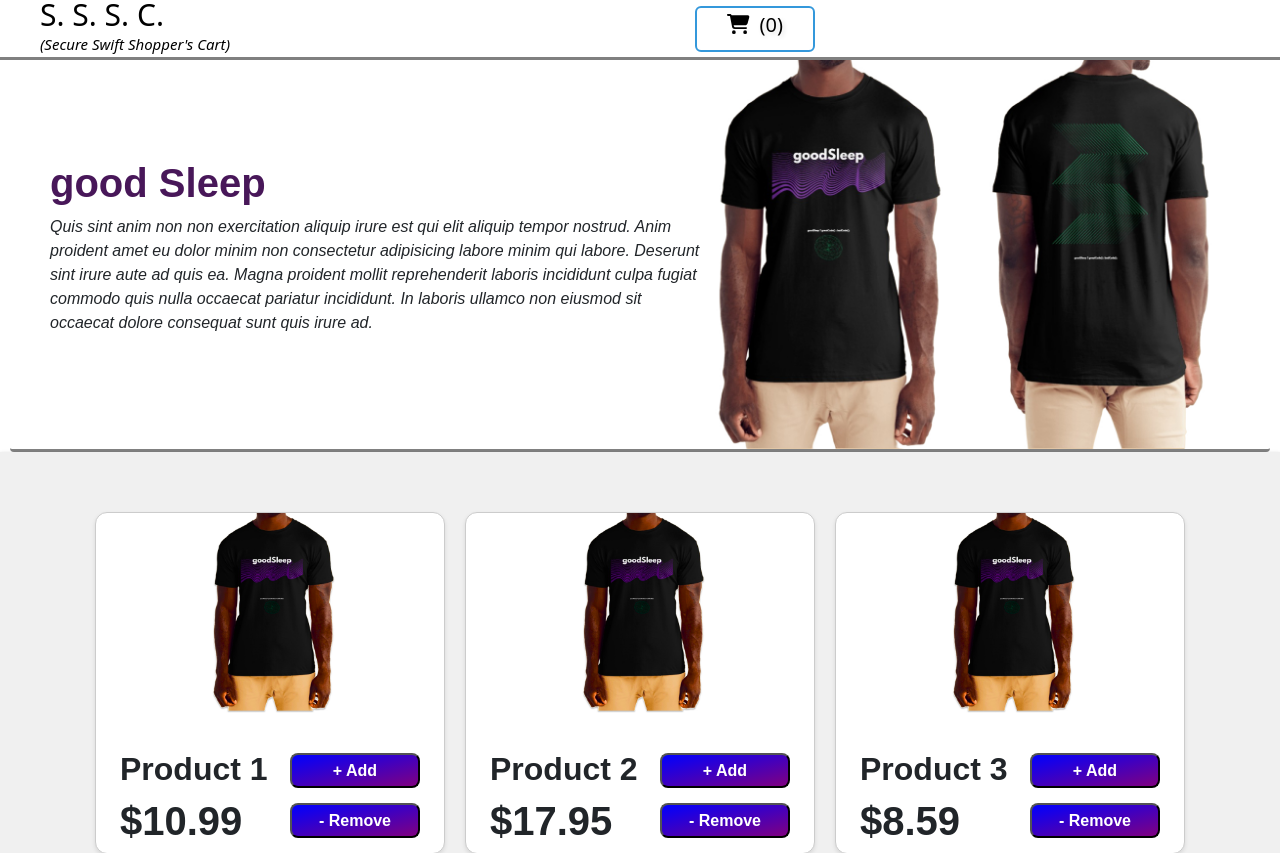
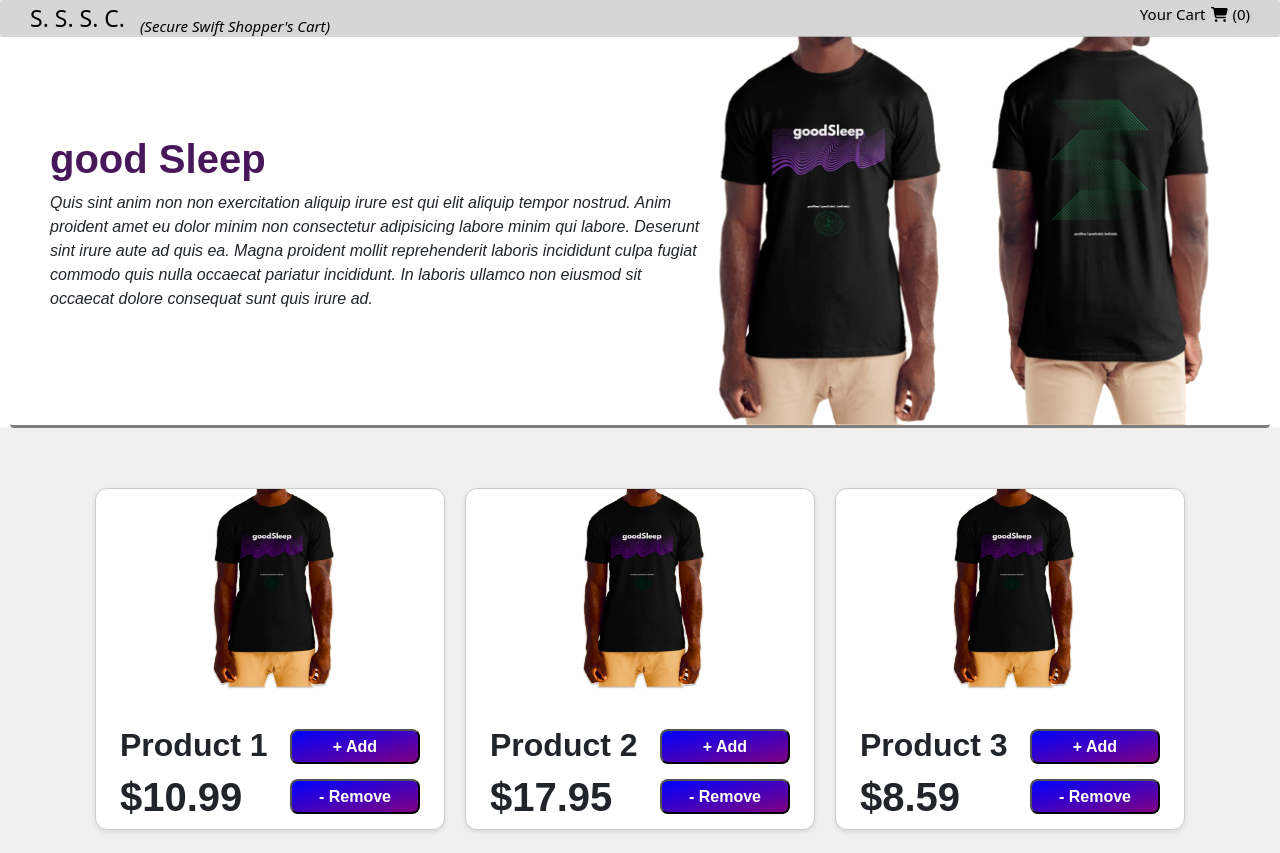
Before and after one commit to grantGCode/Shopping-Cart-Application-Frontend, a React (Create React App) app: page / in a window 1280 px wide. Shown: the top 853 px of the page. Built offline with nearby package versions, Linux system fonts and the light colour scheme.

Commit message:
style Navbar for desktop and laptop view

```diff
--- a/src/components/Container.styled.js
+++ b/src/components/Container.styled.js
@@ -27,7 +27,7 @@ export const DesktopContainer = styled.div`
   @media ${device.laptop} {
     display: flex;
     align-items: center;
-    margin-top: 60px;
+    margin-top: 36px;
     margin-left: 10px;
     margin-right: 10px;
     padding-left: 40px;
@@ -37,7 +37,15 @@ export const DesktopContainer = styled.div`
   }
 
   @media ${device.desktop} {
-
+    display: flex;
+    align-items: center;
+    margin-top: 36px;
+    margin-left: 10px;
+    margin-right: 10px;
+    padding-left: 40px;
+    padding-right: 40px;
+    border-bottom: 3px solid gray;
+    border-radius: 4px
   }
 `;
 
@@ -57,14 +65,25 @@ export const ProductImage =styled.img`
   }
 
   @media ${device.desktop} {
-
+    display: flex;
+    max-width: 830px;
+    max-height: 990px;
   }
 `;
 
 export const Info = styled.div`
-  display: flex;
-  flex-direction: column;
-  justify-content: space-between;
+
+  @media ${device.laptop} {
+    display: flex;
+    flex-direction: column;
+    justify-content: space-between;
+  }
+
+  @media ${device.desktop} {
+    display: flex;
+    flex-direction: column;
+    justify-content: space-between;
+  }
 `;
 
 export const BrandName = styled.h1`
--- a/src/components/navbar/Navbar.styles.js
+++ b/src/components/navbar/Navbar.styles.js
@@ -34,22 +34,26 @@ export const NavbarContainer = styled.nav`
 
     @media ${device.laptop} {
         display: flex;
-        justify-content: space-between;
-        align-items: center;
-        background-color: white;
-        border-bottom: 3px solid gray;
+        justify-content: end;
         width: 100%;
-        height: 60px;
+        height: 37px;
         position: fixed;
         top: 0;
         left: 0;
+        background-color: rgba(200, 200, 200, 0.75);
+        border-radius: 2px;
     }
 
-    @media ${device.desktop} {
+    @media ${device.desktop}
         display: flex;
-        justify-content: space-between;
+        justify-content: end;
+        width: 100%;
+        height: 37px;
         position: fixed;
         top: 0;
+        left: 0;
+        background-color: rgba(200, 200, 200, 0.75);
+        border-radius: 2px;
     }
     `;
 
@@ -64,71 +68,58 @@ export const TitleContainer = styled.div`
 
     @media ${device.laptop} {
         display: block;
-        padding-left: 40px;
-        color: Black;
-
+        display: flex;
+        padding-left: 30px;
+        position: fixed;
+        left: 0;
+        color: black;
 
         h1 {
             display: flex;
-            justify-content: start;
             align-items: center;
             margin-bottom: 0px;
-            font-size: 30px;
-            text-align: center;
+            font-size: 23px;
         }
 
         p {
             display: flex;
-            // justify-content: center;
-            margin-bottom: 5px;
+            margin-top: 15px;
+            margin-bottom: 0px;
+            padding-left: 15px;
             font-size: 15px;
             font-style: italic;
-        }
-
-        h1, p {
-            // max-width: 500px;
-            // font-size: 1.5em;
-            // text-align: end;
         }
     }
 
     @media ${device.desktop} {
-        color: white;
-
-        h1, p {
-          margin: 0;
-        }
+        display: block;
+        display: flex;
+        position: fixed;
+        left: 0;
+        color: black;
 
         h1 {
             display: flex;
-            justify-content: start;
-            font-size: 4em;
-            text-align: center;
+            align-items: center;
+            margin-bottom: 0px;
+            font-size: 30px;
         }
 
         p {
             display: flex;
-          justify-content: start;
-          font-size: 1em;
+            margin-top: 15px;
+            margin-bottom: 0px;
+            padding-left: 15px;
+            font-size: 15px;
             font-style: italic;
         }
-
-        h1, p {
-            max-width: 500px;
-            padding-left: 5px;
-            font-size: 1.5em;
-            text-align: end;
-        }
-    }
-
     `;
 
     export const ButtonCart = styled.button`
-
     @media ${device.iPhone} {
         display: flex;
         flex-direction: row;
-        padding: 5px 30px 5px; 30px;
+        padding: 0px 30px 0px; 30px;
         background: linear-gradient(to bottom right, #0dcaf0, rgb(229, 229, 229));
         color: white;
         text-shadow: 2px 2px 4px rgba(0, 0, 0, 0.25);
@@ -160,21 +151,30 @@ export const ButtonCart = styled.button`
 
     @media ${device.laptop} {
         display: flex;
-        justify-content: end;
-        // position: fixed;
-        // right: 0;
+        justify-content: center;
         color: Black;
         background: transparent;
+        border: none;
         text-shadow: 2px 2px 4px rgba(0, 0, 0, 0.125);
 
+        &:hover {
+            color: gray;
+            background: rgba(206, 206, 206, 1);
+        }
     }
 
     @media ${device.desktop} {
-        max-width: 500px;
-        justify-content: end;
-        background-color: #0dcaf0;
-        color: white;
-        text-shadow: 2px 2px 4px rgba(0, 0, 0, 0.25);
+        display: flex;
+        justify-content: center;
+        color: Black;
+        background: transparent;
+        border: none;
+        text-shadow: 2px 2px 4px rgba(0, 0, 0, 0.125);
+
+        &:hover {
+            color: gray;
+            background: rgba(206, 206, 206, 1);
+        }
     }
 `;
 
@@ -188,20 +188,44 @@ export const YourCart = styled.h5`
         }
 
         @media ${device.laptop} {
-
+            display: block;
+            align-item: center;
+            padding-right: 5px;
+            font-size:15px;
         }
 
         @media ${device.desktop} {
-
+            display: block;
+            align-item: center;
+            padding-right: 5px;
+            font-size:15px;
         }
     `;
 
     export const Icon = styled.h5`
-    // text-shadow: 2px 2px 4px rgba(0, 0, 0, 0.25);
+    @media ${device.iPhone} {
+        text-shadow: 2px 2px 4px rgba(0, 0, 0, 0.25);
+    }
+
+    @media ${device.mobile} {
+        text-shadow: 2px 2px 4px rgba(0, 0, 0, 0.25);
+    }
+
+    @media ${device.laptop} {
+        align-item: center;
+        font-size: 15px
+    }
+
+    @media ${device.desktop} {
+        align-item: center;
+        font-size:15px;
+    }
     `;
 
     export const CartCount =styled.h5`
         display: flex;
-    padding-left: 10px;
-    // text-shadow: 2px 2px 4px rgba(0, 0, 0, 0.25);
+        align-item: center;
+        padding-left: 5px;
+        font-size:15px;
+        text-shadow: 2px rgba(0, 0, 0, 0.25);
     `;
--- a/src/components/product-card/ProductCard.styled.js
+++ b/src/components/product-card/ProductCard.styled.js
@@ -42,7 +42,7 @@ export const ProductsListContainer =styled.div`
 
         li {
             margin: 10px;
-            height: 300px;
+            height: 450px;
             list-style-type: none;
             margin-bottom: 70px
         };
```
Lines whose indentation alone changed are shown as unchanged.
